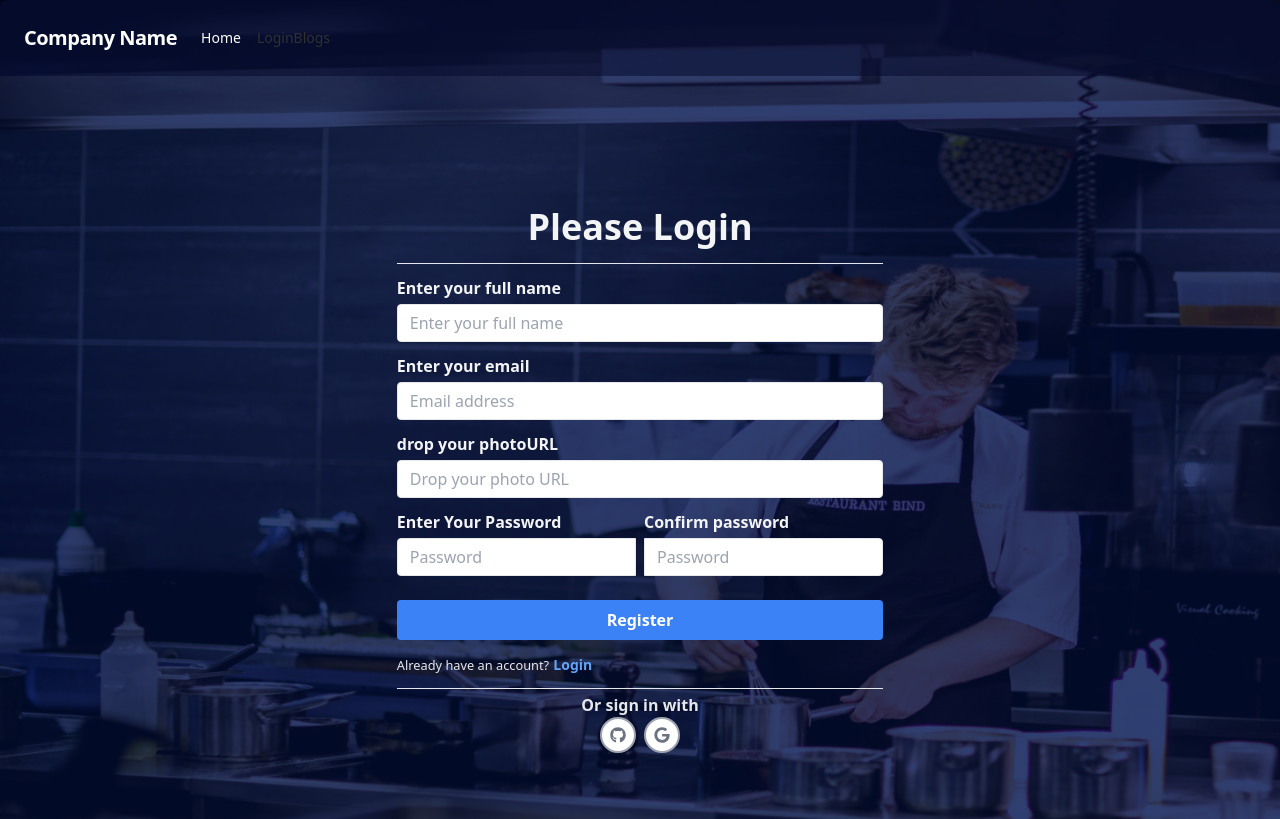
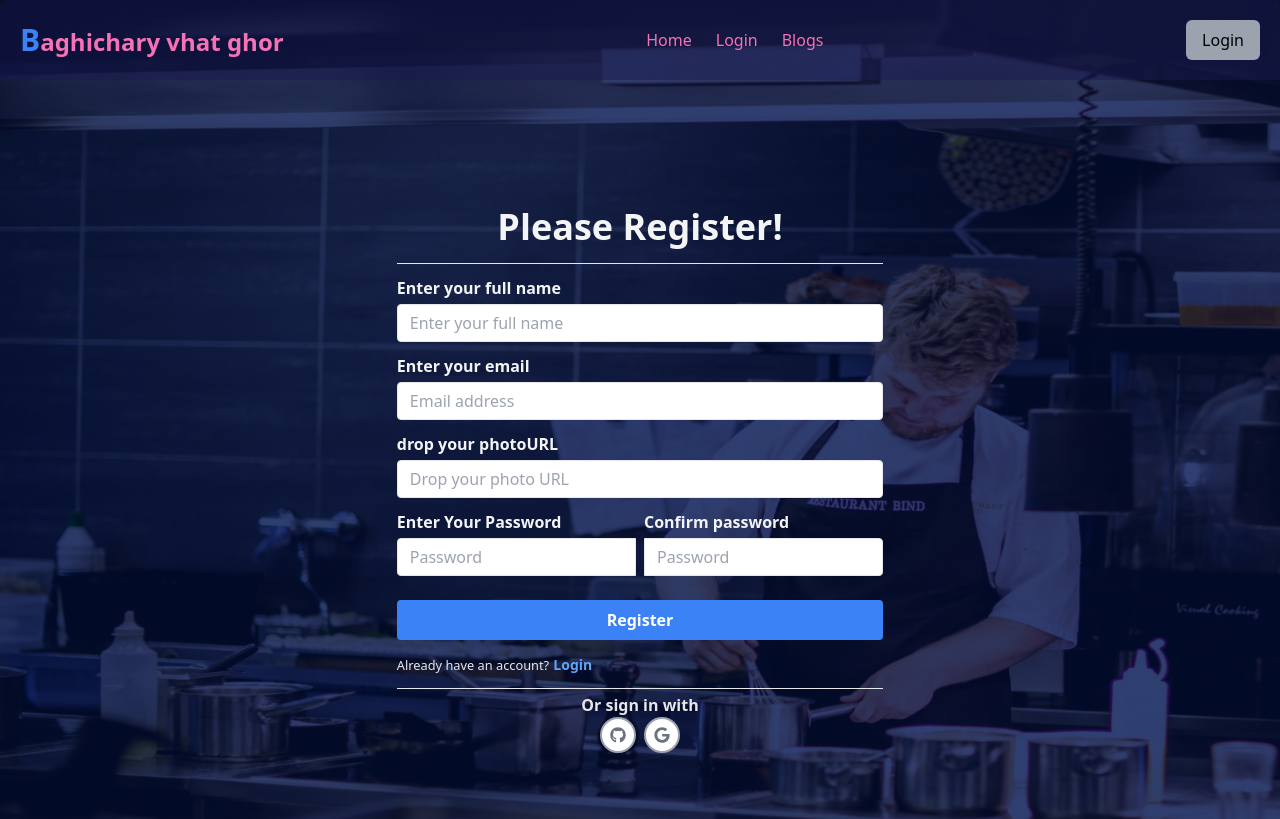
Before and after one commit to monsur2003/cheifs-client, a React (Vite) app: page /signup in a window 1280 px wide. Shown: the top 819 px of the page. Built offline with nearby package versions, Linux system fonts and the light colour scheme; no server answers.

Commit message:
login and register field function done

```diff
--- a/src/components/Header/Header.jsx
+++ b/src/components/Header/Header.jsx
@@ -1,45 +1,100 @@
+import { useContext, useState } from "react";
 import { Link } from "react-router-dom";
 import ActiveLink from "../ActiveLink/ActiveLink";
+import { FaUserCircle, FaBars, FaTimes } from "react-icons/fa";
+import { AuthContext } from "../Provider/AuthProvider";
 
 const Navbar = () => {
+   const [menuOpen, setMenuOpen] = useState(false);
+   const { user, logOutuser } = useContext(AuthContext);
+   // const { displayName, photoURL } = user;
+   console.log("header", user);
+
+   const toggleMenu = () => {
+      setMenuOpen(!menuOpen);
+   };
+
+   const handleLogOut = () => {
+      logOutuser();
+   };
+
    return (
-      <nav className="fixed top-0 left-0 right-0 z-20 flex items-center justify-between bg-[#070d3093] p-6">
-         <div className="flex items-center text-white mr-6">
-            <span className="font-semibold text-xl tracking-tight">
-               Company Name
-            </span>
-         </div>
-         <div className="block lg:hidden">
-            <button className="flex items-center px-3 py-2 border rounded text-white border-white hover:text-white hover:border-white">
-               <svg
-                  className="fill-current h-3 w-3"
-                  viewBox="0 0 20 20"
-                  xmlns="http://www.w3.org/2000/svg">
-                  <title>Menu</title>
-                  <path d="M0 3h20v2H0zM0 9h20v2H0zM0 15h20v2H0z" />
-               </svg>
-            </button>
-         </div>
-         <div className="w-full block flex-grow lg:flex lg:items-center lg:w-auto">
-            <div className="text-sm lg:flex-grow">
-               <Link
+      <>
+         <nav className="fixed md:flex p-5 justify-between items-center text-pink-400 top-0 left-0 right-0 z-20 bg-[#1b1b4e81]">
+            <div className="company text-2xl font-semibold">
+               <span className="text-3xl text-blue-500">B</span>aghichary vhat
+               ghor
+            </div>
+            <div className="hidden md:flex items-center gap-x-3 md:gap-x-6">
+               <ActiveLink to="/">Home</ActiveLink>
+               <ActiveLink to="/login"> Login</ActiveLink>
+               <ActiveLink to="/blog">Blogs</ActiveLink>
+            </div>
+            {/* {user && (
+               <div className="profile-section flex gap-2 items-center">
+                  <FaUserCircle className="text-2xl"></FaUserCircle>
+                  <p>Monsur alam</p>
+               </div>
+            )} */}
+            <div>
+               {user ? (
+                  <div className="flex items-center gap-3">
+                     <div className="tooltip" data-tip={user?.displayName}>
+                        <img
+                           className="w-[50px] h-[50px] rounded-full"
+                           src={user?.photoURL}
+                           alt=""
+                        />
+                     </div>
+                     <button
+                        onClick={handleLogOut}
+                        className="bg-gray-400 text-black py-2 px-4 rounded-md">
+                        Sign Out
+                     </button>
+                  </div>
+               ) : (
+                  <Link to="/login">
+                     <button className="bg-gray-400 text-black py-2 px-4 rounded-md">
+                        Login
+                     </button>
+                  </Link>
+               )}
+            </div>
+            <div className="block md:hidden">
+               <button
+                  onClick={toggleMenu}
+                  className="flex items-center px-3 py-2">
+                  {menuOpen ? (
+                     <FaTimes className="text-2xl text-white"></FaTimes>
+                  ) : (
+                     <FaBars className="text-2xl text-white"></FaBars>
+                  )}
+               </button>
+            </div>
+         </nav>
+         {menuOpen && (
+            <div className="fixed top-0 left-0 right-0 bottom-0 z-50 bg-[#3737b1e7] flex flex-col items-center pt-28">
+               <ActiveLink
+                  onClick={toggleMenu}
                   to="/"
-                  className="block mt-4 lg:inline-block lg:mt-0 text-white hover:text-gray-200 mr-4">
+                  className="text-2xl text-white mb-4">
                   Home
-               </Link>
+               </ActiveLink>
                <ActiveLink
+                  onClick={toggleMenu}
                   to="/login"
-                  className="block mt-4 lg:inline-block lg:mt-0 text-white hover:text-gray-200 mr-4">
+                  className="text-2xl text-white mb-4">
                   Login
                </ActiveLink>
                <ActiveLink
+                  onClick={toggleMenu}
                   to="/blog"
-                  className="block mt-4 lg:inline-block lg:mt-0 text-white hover:text-gray-200">
+                  className="text-2xl text-white mb-4">
                   Blogs
                </ActiveLink>
             </div>
-         </div>
-      </nav>
+         )}
+      </>
    );
 };
 
--- /dev/null
+++ b/src/components/Private/PrivateRoute.jsx
@@ -0,0 +1,18 @@
+import React, { useContext } from "react";
+import { AuthContext } from "../Provider/AuthProvider";
+import { Navigate, useLocation } from "react-router-dom";
+
+const PrivateRoute = ({ children }) => {
+   const location = useLocation();
+   console.log(location);
+   const { user, loading } = useContext(AuthContext);
+   if (loading) {
+      return loadiiiiiiiiiiiiiiiiiiiing;
+   }
+   if (user) {
+      return children;
+   }
+   return <Navigate to="/login" state={{ from: location }} replace></Navigate>;
+};
+
+export default PrivateRoute;
--- a/src/components/Provider/AuthProvider.jsx
+++ b/src/components/Provider/AuthProvider.jsx
@@ -1,4 +1,4 @@
-import React, { Children, createContext, useState } from "react";
+import React, { createContext, useEffect, useState } from "react";
 import {
    GoogleAuthProvider,
    createUserWithEmailAndPassword,
@@ -15,6 +15,7 @@ const auth = getAuth(app);
 const googleProvider = new GoogleAuthProvider();
 
 const AuthProvider = ({ children }) => {
+   const [loading, setLoading] = useState(true);
    const [user, setUser] = useState(null);
 
    const googleLogin = () => {
@@ -30,7 +31,7 @@ const AuthProvider = ({ children }) => {
    };
 
    const logOutuser = () => {
-      return signOut(auth)
+      signOut(auth)
          .then(() => {
             console.log("logout successful");
          })
@@ -39,16 +40,19 @@ const AuthProvider = ({ children }) => {
          });
    };
 
-   fetch(() => {
+   useEffect(() => {
       const unSubscribe = onAuthStateChanged(auth, (currentUser) => {
-         console.log(currentUser);
+         setLoading(false);
+         setUser(currentUser);
       });
       return () => {
-         unSubscribe();
+         return unSubscribe();
       };
    }, []);
 
    const authInfo = {
+      loading,
+      user,
       googleLogin,
       createUser,
       loginUser,
--- a/src/components/Register/Register.jsx
+++ b/src/components/Register/Register.jsx
@@ -3,9 +3,11 @@ import { FaBeer, FaGithub, FaGoogle } from "react-icons/fa";
 import { Link } from "react-router-dom";
 import bg from "../../assets/banner2.jpg";
 import { AuthContext } from "../Provider/AuthProvider";
+import { updateProfile } from "firebase/auth";
 
 const Register = () => {
    const [error, setError] = useState("");
+   const [success, setSuccess] = useState("");
    const { createUser } = useContext(AuthContext);
 
    const handleSignUp = (event) => {
@@ -17,7 +19,13 @@ const Register = () => {
       const photo = form.photo.value;
       const confirmPassword = form.confirm.value;
 
-      if (/(?=.*[A-Z])/.test(password)) {
+      if (password !== confirmPassword) {
+         setError("Password Didn't match");
+         return;
+      } else if (!/(?=.*[0-9])/.test(password)) {
+         setError("please enter atleast two number");
+         return;
+      } else if (!/(?=.*[A-Z])/.test(password)) {
          setError("please enter atleast one uppercase letters");
          return;
       } else if (password.length < 6) {
@@ -27,10 +35,29 @@ const Register = () => {
       createUser(email, password)
          .then((result) => {
             const createdUser = result.user;
+            setError("");
+            setSuccess("account successfully create");
+            updateDetails(createdUser, name, photo);
+            form.reset();
             console.log(createdUser);
          })
          .catch((err) => {
+            setSuccess("");
+            setError(error.message);
             console.log(err.message);
+         });
+   };
+
+   const updateDetails = (user, name, photo) => {
+      updateProfile(user, {
+         displayName: name,
+         photoURL: photo,
+      })
+         .then(() => {
+            console.log("update profile");
+         })
+         .catch((error) => {
+            console.log(error.message);
          });
    };
 
@@ -44,7 +71,7 @@ const Register = () => {
          }}>
          <div className="bg-[#03114198] h-[120vh] flex flex-col justify-center items-center rounded-lg shadow-lg p-8 w-full space-y-4">
             <h2 className="text-4xl font-semibold text-gray-100  text-center">
-               Please Login
+               Please Register!
             </h2>
 
             <form onSubmit={handleSignUp} className="space-y-3 w-[40%] mx-auto">
@@ -62,6 +89,7 @@ const Register = () => {
                         type="text"
                         name="name"
                         placeholder="Enter your full name"
+                        required
                      />
                   </div>
                   <div className="w-full">
@@ -76,6 +104,7 @@ const Register = () => {
                         type="email"
                         name="email"
                         placeholder="Email address"
+                        required
                      />
                   </div>
                </div>
@@ -91,6 +120,7 @@ const Register = () => {
                      name="photo"
                      type="text"
                      placeholder="Drop your photo URL"
+                     required
                   />
                </div>
                <div className="flex justify-between items-center space-x-2">
@@ -106,6 +136,7 @@ const Register = () => {
                         name="pass"
                         type="password"
                         placeholder="Password"
+                        required
                      />
                   </div>
                   <div className="w-full">
@@ -120,6 +151,7 @@ const Register = () => {
                         type="password"
                         name="confirm"
                         placeholder="Password"
+                        required
                      />
                   </div>
                </div>
--- a/src/main.jsx
+++ b/src/main.jsx
@@ -11,6 +11,7 @@ import Blogs from "./components/Blogs/Blogs.jsx";
 import AuthProvider from "./components/Provider/AuthProvider.jsx";
 import ChefRecfipe from "./components/ChefRecipe/ChefRecfipe.jsx";
 import ErrorPage from "./components/Error/ErrorPage.jsx";
+import PrivateRoute from "./components/Private/PrivateRoute.jsx";
 
 // import AwesomeSlider from "react-awesome-slider";
 const router = createBrowserRouter([
@@ -38,7 +39,11 @@ const router = createBrowserRouter([
          },
          {
             path: "/details/:id",
-            element: <ChefRecfipe></ChefRecfipe>,
+            element: (
+               <PrivateRoute>
+                  <ChefRecfipe></ChefRecfipe>
+               </PrivateRoute>
+            ),
             loader: () => fetch("http://localhost:5000/chefs"),
          },
       ],
```
Also changed, not shown: src/components/Login/Login.jsx (+33 -2 lines).
